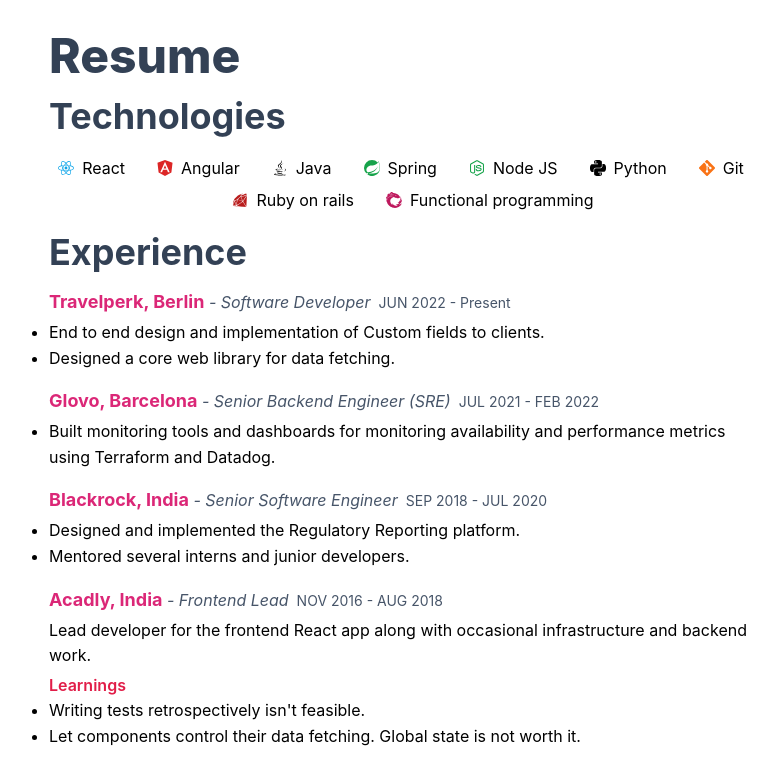
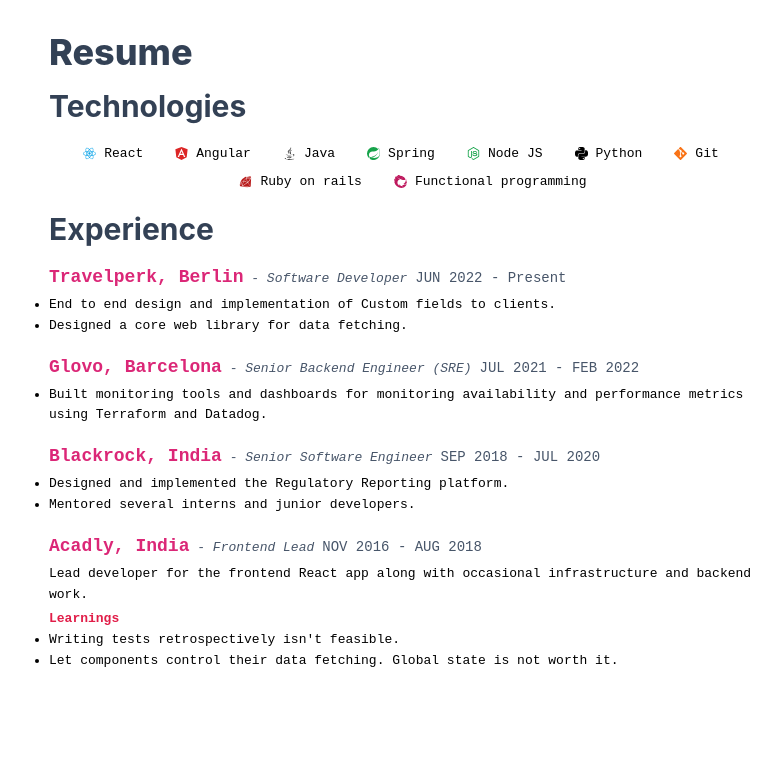
Before and after one commit to dhruvrajvanshi/dhruvrajvanshi.github.io, a Next.js app: page /resume in a window 1280 px wide. Shown: the top 784 px of the page, without its empty margins (239-1020 px from the left). Built offline with nearby package versions, Linux system fonts and the light colour scheme.

Commit message:
Adjust fonts

```diff
--- a/pages/resume.tsx
+++ b/pages/resume.tsx
@@ -51,10 +51,13 @@
 export default function Resume() {
   return (
     <div className='px-8' style={{ maxWidth: '768px', margin: 'auto' }}>
-      <h1 className='text-5xl font-extrabold mt-8 text-slate-700'>Resume</h1>
+      <h1 className='text-4xl font-extrabold mt-8 text-slate-700'>Resume</h1>
       <Section>
         <SectionHeader>Technologies</SectionHeader>
-        <ul className='mt-4 flex space-x-6 flex-wrap justify-center text-center items-center'>
+        <ul
+          className='mt-4 flex space-x-6 flex-wrap justify-center text-center items-center'
+          style={{ fontFamily: 'monospace' }}
+        >
           {tech.map(({ icon, text }) => (
             <li key={text} className='flex items-center justify-center p-1'>
               <span className='mr-2'>{icon}</span> <span>{text}</span>
@@ -69,7 +72,7 @@
 }
 
 function SectionHeader({ children }: { children: string }) {
-  return <h2 className='text-4xl font-bold mt-4 text-slate-700'>{children}</h2>
+  return <h2 className='text-3xl font-bold mt-4 text-slate-700'>{children}</h2>
 }
 function Section(props: React.HTMLProps<HTMLDivElement>) {
   return <section {...props} />
@@ -155,7 +158,10 @@
     children: React.HTMLProps<HTMLDivElement>['children']
   }) {
     return (
-      <div className='mt-4' style={{ lineHeight: '1.6' }}>
+      <div
+        className='mt-4'
+        style={{ lineHeight: '1.6', fontFamily: 'monospace' }}
+      >
         <h3 className='mb-1'>
           <span className='text-lg text-pink-600 font-bold'>
             {company}, {location}
```
